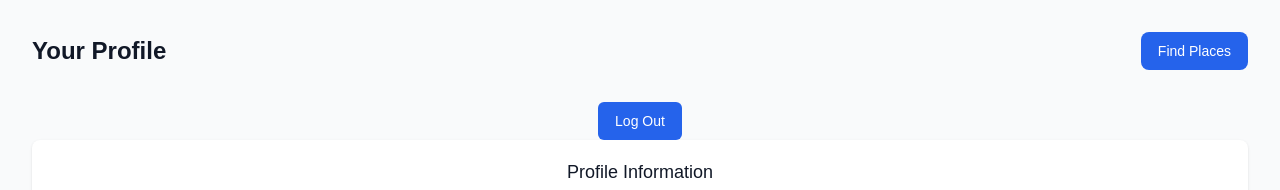
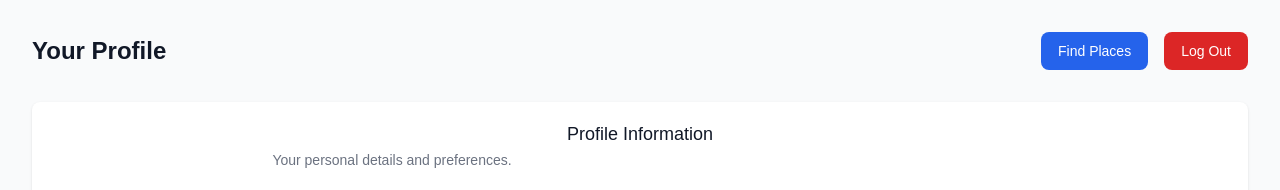
Before and after one commit to sxmar05/casestudyAKPsi, a React (Create React App) app in the folder nomad/: page /profile in a window 1280 px wide. Shown: the top 190 px of the page. Built offline with nearby package versions, Linux system fonts and the light colour scheme; no server answers; the database is empty; sample sign-in values are in the browser's storage.

Commit message:
logout functionality works now

```diff
--- a/nomad/src/pages/ProfilePage.js
+++ b/nomad/src/pages/ProfilePage.js
@@ -1,14 +1,15 @@
 import React, { useState, useEffect } from 'react';
 import { db, auth } from '../firebase/firebase';
 import { collection, query, where, getDocs, deleteDoc, doc } from 'firebase/firestore';
-import { onAuthStateChanged } from 'firebase/auth';
-import { Link } from 'react-router-dom';
+import { onAuthStateChanged, signOut } from 'firebase/auth';
+import { Link, useNavigate } from 'react-router-dom';
 
 const ProfilePage = () => {
   const [user, setUser] = useState(null);
   const [favorites, setFavorites] = useState([]);
   const [loading, setLoading] = useState(true);
   const [error, setError] = useState(null);
+  const navigate = useNavigate();
 
   useEffect(() => {
     const unsubscribe = onAuthStateChanged(auth, (user) => {
@@ -42,6 +43,15 @@
 
     loadFavorites();
   }, [user]);
+
+  const handleLogout = async () => {
+    try {
+      await signOut(auth);
+      navigate('/auth');
+    } catch (err) {
+      setError("Failed to sign out: " + err.message);
+    }
+  };
 
   const toggleFavorite = async (place) => {
     if (!user) return;
@@ -89,21 +99,21 @@
       <div className="max-w-7xl mx-auto px-4 sm:px-6 lg:px-8">
         <div className="flex justify-between items-center mb-8">
           <h2 className="text-2xl font-bold text-gray-900">Your Profile</h2>
+          <div className="flex space-x-4">
             <Link
               to="/places"
               className="inline-flex items-center px-4 py-2 border border-transparent text-sm font-medium rounded-lg text-white bg-blue-600 hover:bg-indigo-700 focus:outline-none focus:ring-2 focus:ring-offset-2 focus:ring-indigo-500"
             >
-
               Find Places
             </Link>
-        </div>
-
-        <Link
-          to="/"
-          className="inline-flex items-center px-4 py-2 border border-transparent text-sm font-medium rounded-md text-white bg-blue-600 hover:bg-indigo-700 focus:outline-none focus:ring-2 focus:ring-offset-2 focus:ring-indigo-500"
+            <button
+              onClick={handleLogout}
+              className="inline-flex items-center px-4 py-2 border border-transparent text-sm font-medium rounded-lg text-white bg-red-600 hover:bg-red-700 focus:outline-none focus:ring-2 focus:ring-offset-2 focus:ring-red-500"
             >
               Log Out
-        </Link>
+            </button>
+          </div>
+        </div>
 
         <div className="bg-white shadow overflow-hidden sm:rounded-lg">
           <div className="px-4 py-5 sm:px-6">
```
Lines whose indentation alone changed are shown as unchanged.
